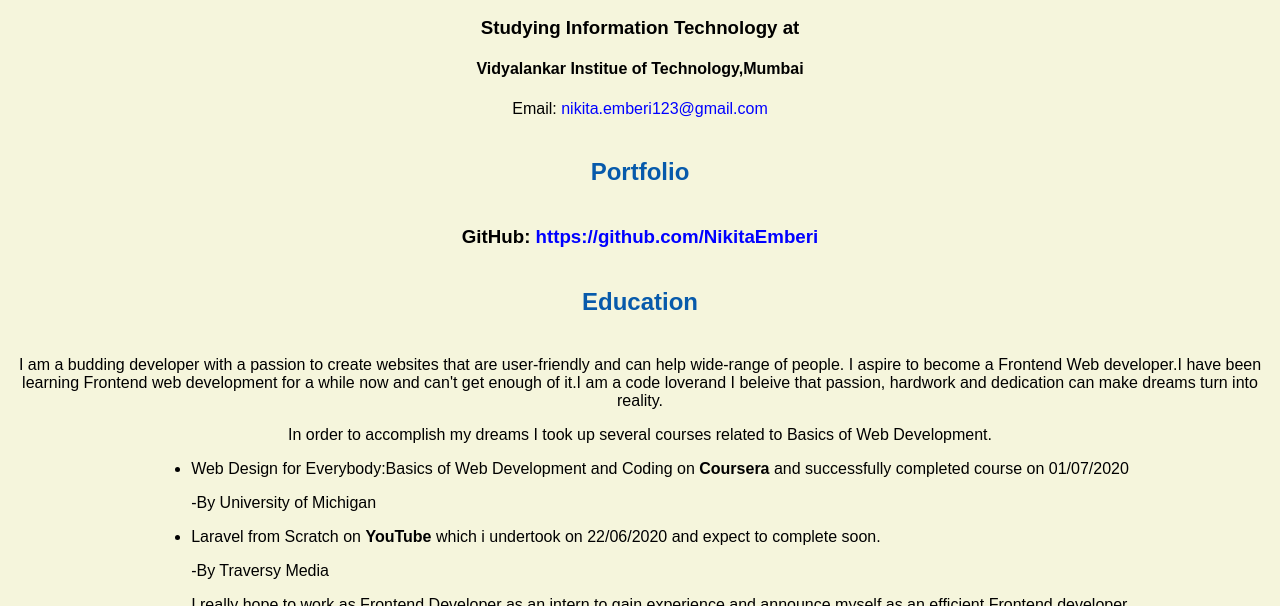
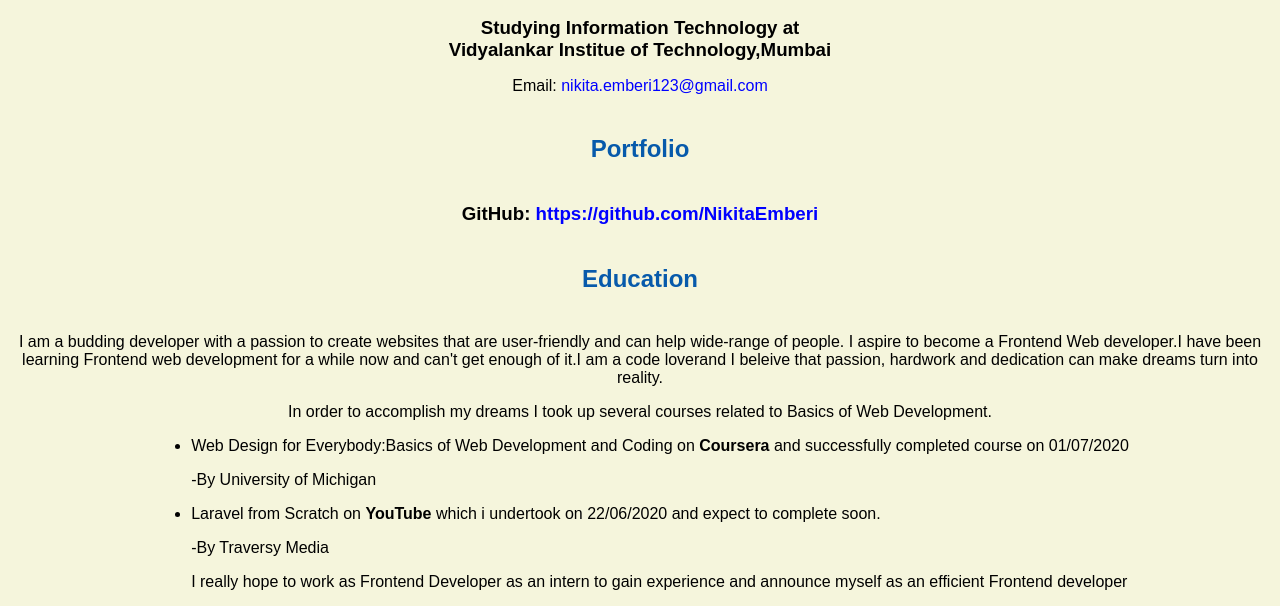
Before and after one commit to NikitaEmberi/NikitaEmberi.github.io, a plain HTML site: page resume.html in a window 1280 px wide. Shown: the part 494-1100 px from the top of the page. Drawn offline with Linux system fonts and the light colour scheme.

Commit message:
Update resume.html

```diff
--- a/resume.html
+++ b/resume.html
@@ -12,11 +12,11 @@
   <body>
     <hr>
 
-    <img src="images/headshot.jpg" alt="Harrison Kong's headshot" width="20%">
+    <img src="images/headshot.jpg" alt="Nikita Emberi's headshot" width="20%">
 
     <h1>Nikita Emberi</h1>
-    <h3>Studying Information Technology at</h3>
-    <h4>Vidyalankar Institue of Technology,Mumbai</h4>
+    <h3>Studying Information Technology at</br>
+     Vidyalankar Institue of Technology,Mumbai</h3>
 
     <p>Email: <a href="mailto:nikita.emberi123@gmail.com" target="_blank">nikita.emberi123@gmail.com</a></p>
     <!-- don't post physical address, personal phone number or other personal information on the web! -->
```
